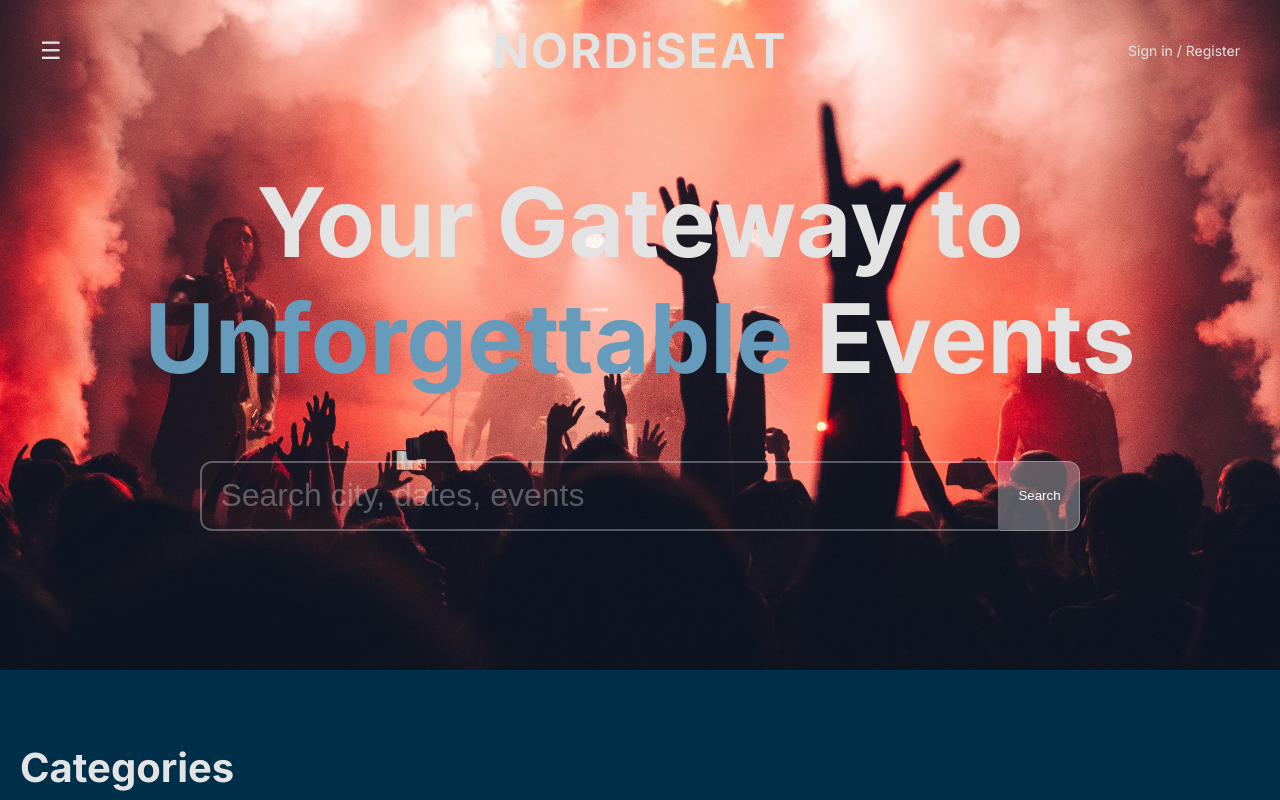
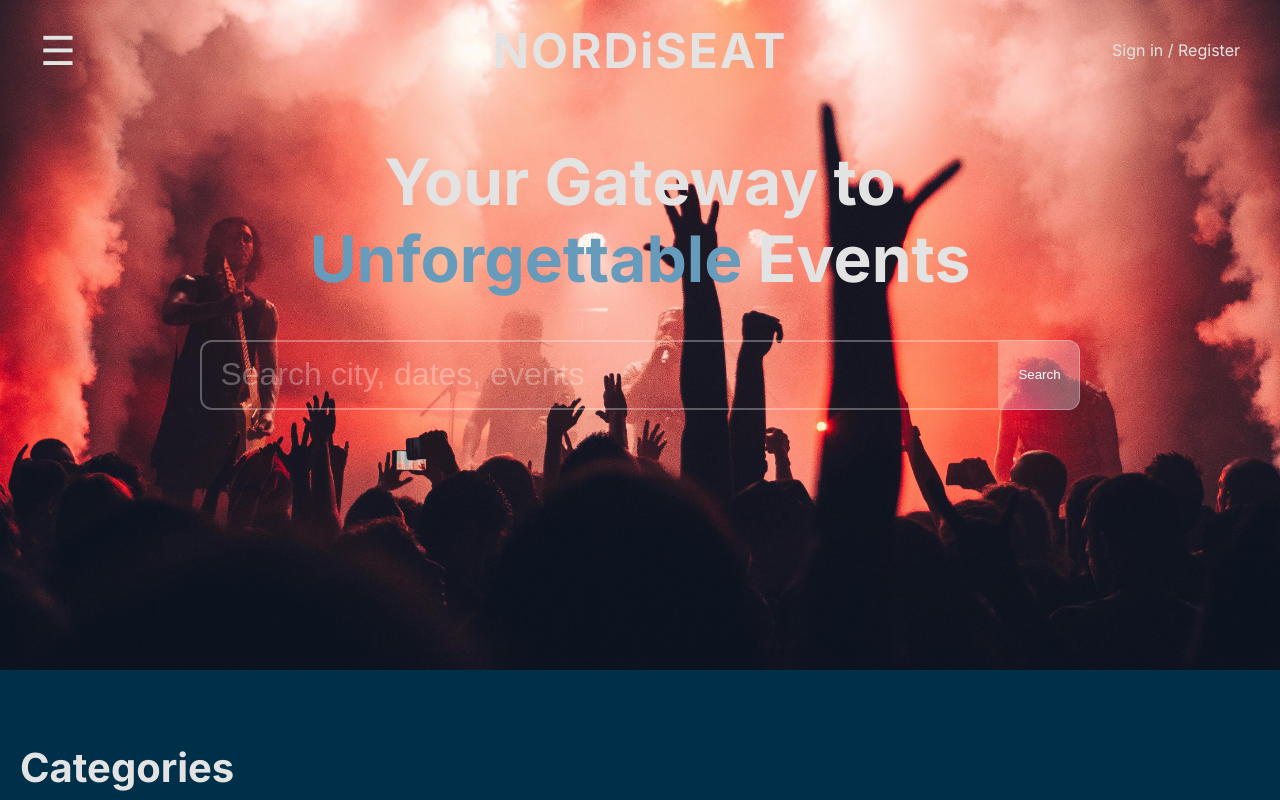
Before and after one commit to IDATA2301/idata2301-group8-frontend, a React (Vite) app: page / in a window 1280 px wide. Shown: the top 800 px of the page. Built offline with nearby package versions, Linux system fonts and the light colour scheme.

Commit message:
added some px size errors and changed some names

```diff
--- a/src/components/App/App.tsx
+++ b/src/components/App/App.tsx
@@ -1,14 +1,16 @@
 import EventCard from '@components/EventCard/EventCard'
-import './style.css'
-import Footer from "../Footer/Footer";
-import Header from "../Header/Header.tsx";
+import './Style.css'
+import Footer from "@components/Footer/Footer";
+import TopBar from "@components/TopBar/TopBar";
+import heroimage from '@assets/heroimage.jpg'
+
 function App() {
 
   return (
     <>
-      <div className="hero-image">
+      <div className="hero-image" style={{ backgroundImage: `url(${heroimage})` }}>
 
-        <Header />
+        <TopBar />
 
         <main>
           <h1>
--- a/src/components/App/style.css
+++ b/src/components/App/Style.css
@@ -1,3 +1,4 @@
+
 body {
   background-color: #003049;
   margin: 0;
@@ -8,7 +9,6 @@ body {
   height: 670px;
   width: 100%;
 
-  background-image: url("/src/assets/heroimage.jpg");
   background-size: cover;
   background-position: center;
   background-repeat: no-repeat;
@@ -27,7 +27,8 @@ body {
 
 
 h1 {
-  font-size: 96px;
+  font-size: 64px;
+  font-weight: 700;
   font-family: 'Inter', sans-serif;
   color: #E3E3E3;
   text-align: center;
--- a/src/components/EventCard/EventCard.css
+++ b/src/components/EventCard/EventCard.css
@@ -48,7 +48,7 @@
 }
 
 .event-date {
-  font-size: 12px;
+  font-size: 14px;
   opacity: 0.8;
 }
 
--- a/src/components/EventCard/EventCard.tsx
+++ b/src/components/EventCard/EventCard.tsx
@@ -1,5 +1,5 @@
 import "./EventCard.css";
-import auroraconcert from "../../assets/auroraconcert.jpg";
+import auroraconcert from "@assets/auroraconcert.jpg";
 
 export default function EventCard() {
   return (
--- a/src/components/Header/Header.css
+++ b/src/components/TopBar/TopBar.css
@@ -1,10 +1,10 @@
-.header {
+.TopBar {
   width: 100%;
   max-width: 1440px;
   height: 100px;
 
   display: grid;
-  grid-template-columns: 1fr auto 1fr;
+  grid-template-columns: 1fr auto 1fr; /*1fr means 1 fraction used for centering*/
   align-items: center;
 
   padding: 0 40px;
@@ -13,7 +13,7 @@
 
 .menu {
   justify-self: start;
-  font-size: 24px;
+  font-size: 40px;
   cursor: pointer;
   color: #E3E3E3;
 }
@@ -28,6 +28,6 @@
 
 .register {
   justify-self: end;
-  font-size: 14px;
+  font-size: 16px;
   color: #E3E3E3;
 }
--- a/src/components/Header/Header.tsx
+++ b/src/components/TopBar/TopBar.tsx
@@ -1,8 +1,8 @@
-import "./Header.css";
+import "./TopBar.css";
 
-export default function Header() {
+export default function TopBar() {
   return (
-    <header className="header">
+    <header className="TopBar">
 
       <div className="menu">☰</div>
 
--- a/tsconfig.app.json
+++ b/tsconfig.app.json
@@ -9,7 +9,8 @@
     "skipLibCheck": true,
     "baseUrl": ".",
     "paths": {
-      "@components/*":["src/components/*"]
+      "@components/*":["src/components/*"],
+      "@assets/*":["src/assets/*"]
     },
 
     /* Bundler mode */
```
